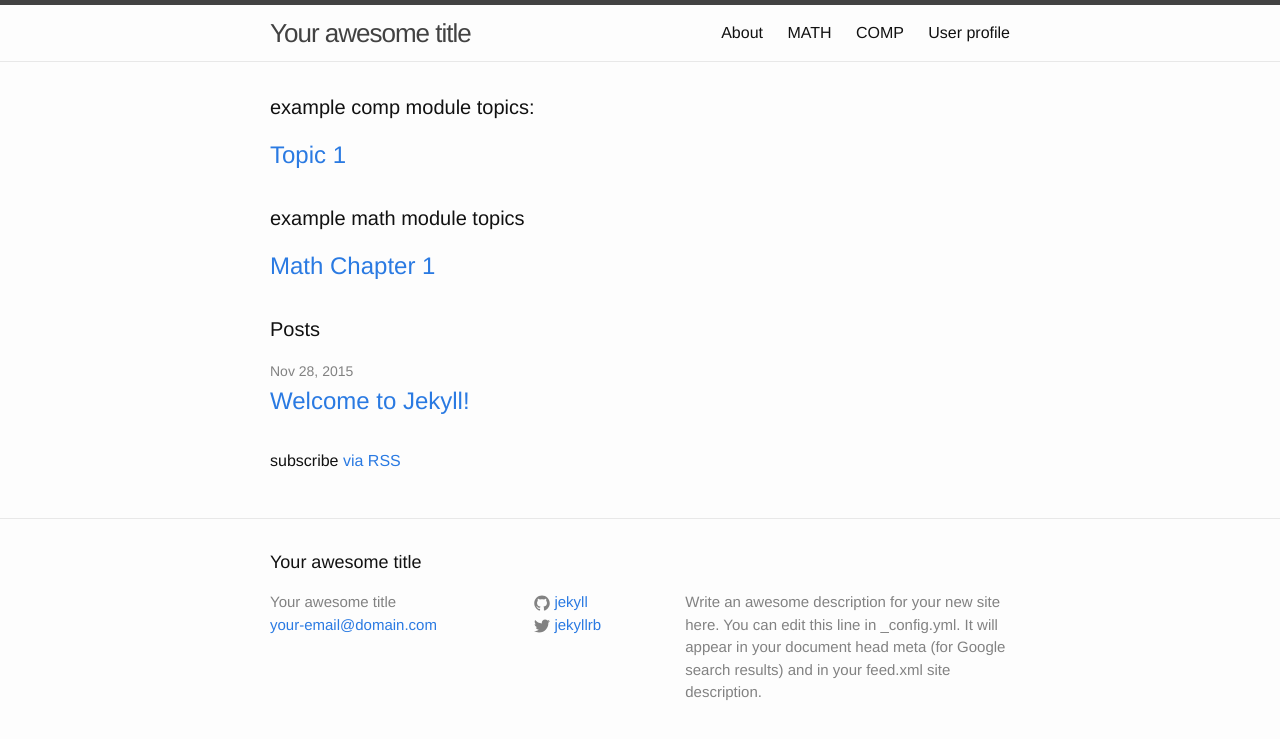
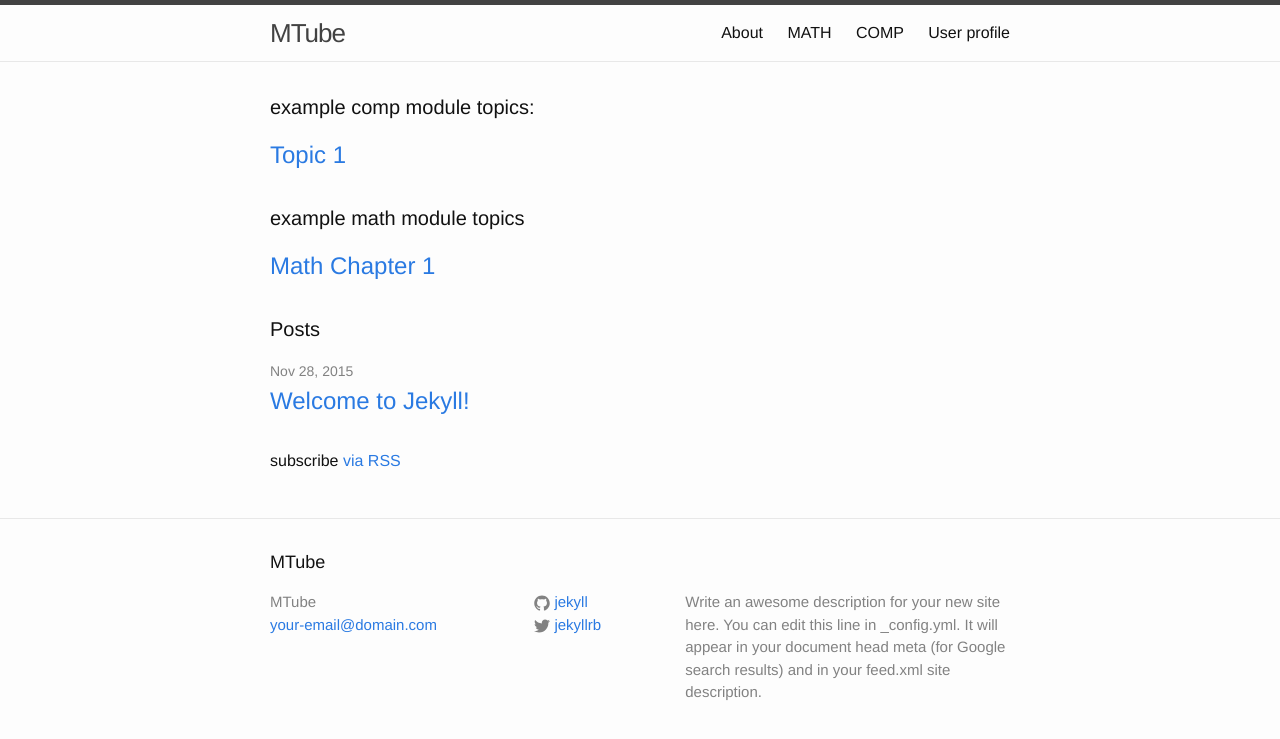
Before and after one commit to MTube/MTube.github.io, a Jekyll site: the page built from index.html, in a window 1280 px wide. Shown: the top 739 px of the page. Built offline with Jekyll 4.4.1, drawn with Linux system fonts in a browser that asks for light colours.

Commit message:
added more docs

```diff
--- a/_config.yml
+++ b/_config.yml
@@ -1,5 +1,5 @@
 # Site settings
-title: Your awesome title
+title: MTube
 email: your-email@domain.com
 description: > # this means to ignore newlines until "baseurl:"
   Write an awesome description for your new site here. You can edit this
```
Also changed, not shown: README.md.
